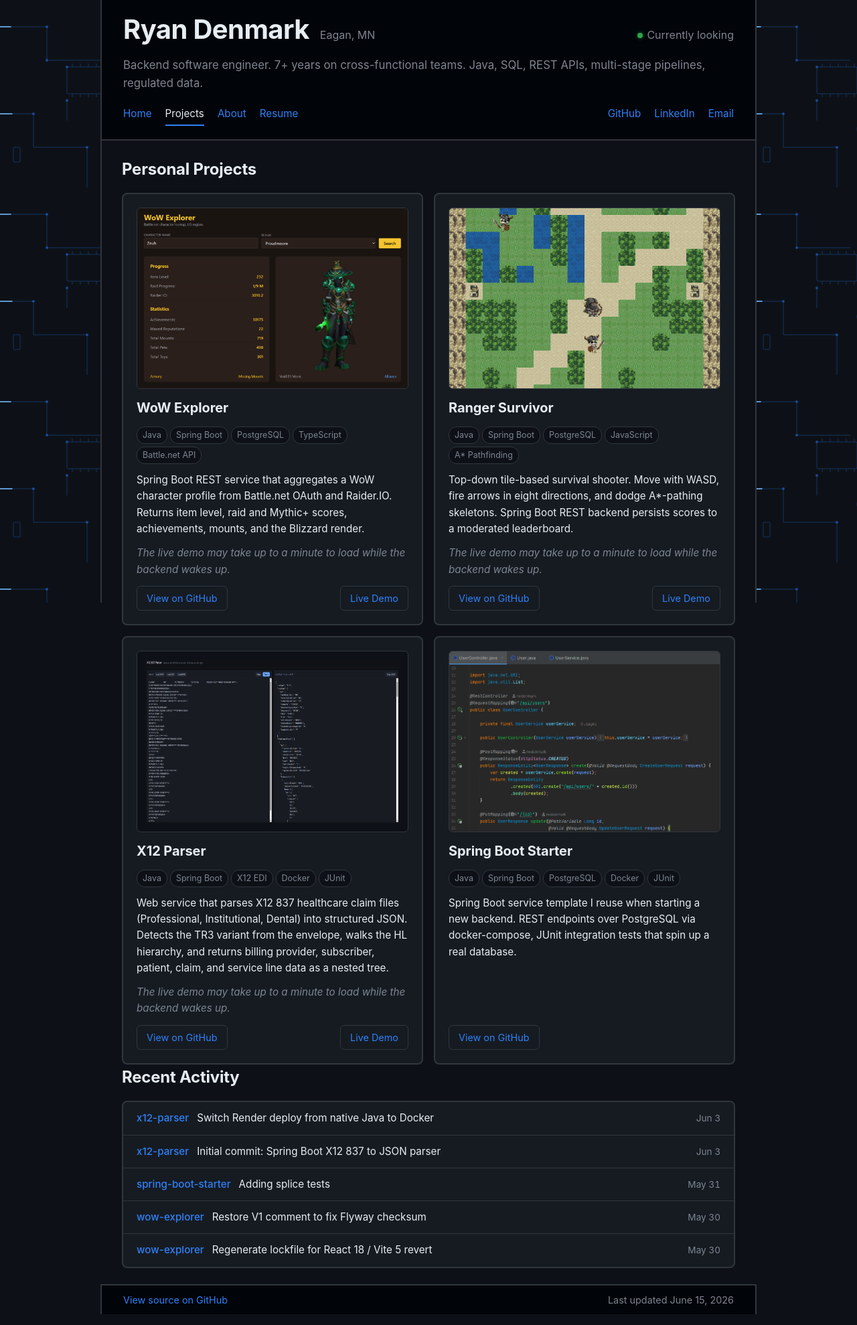
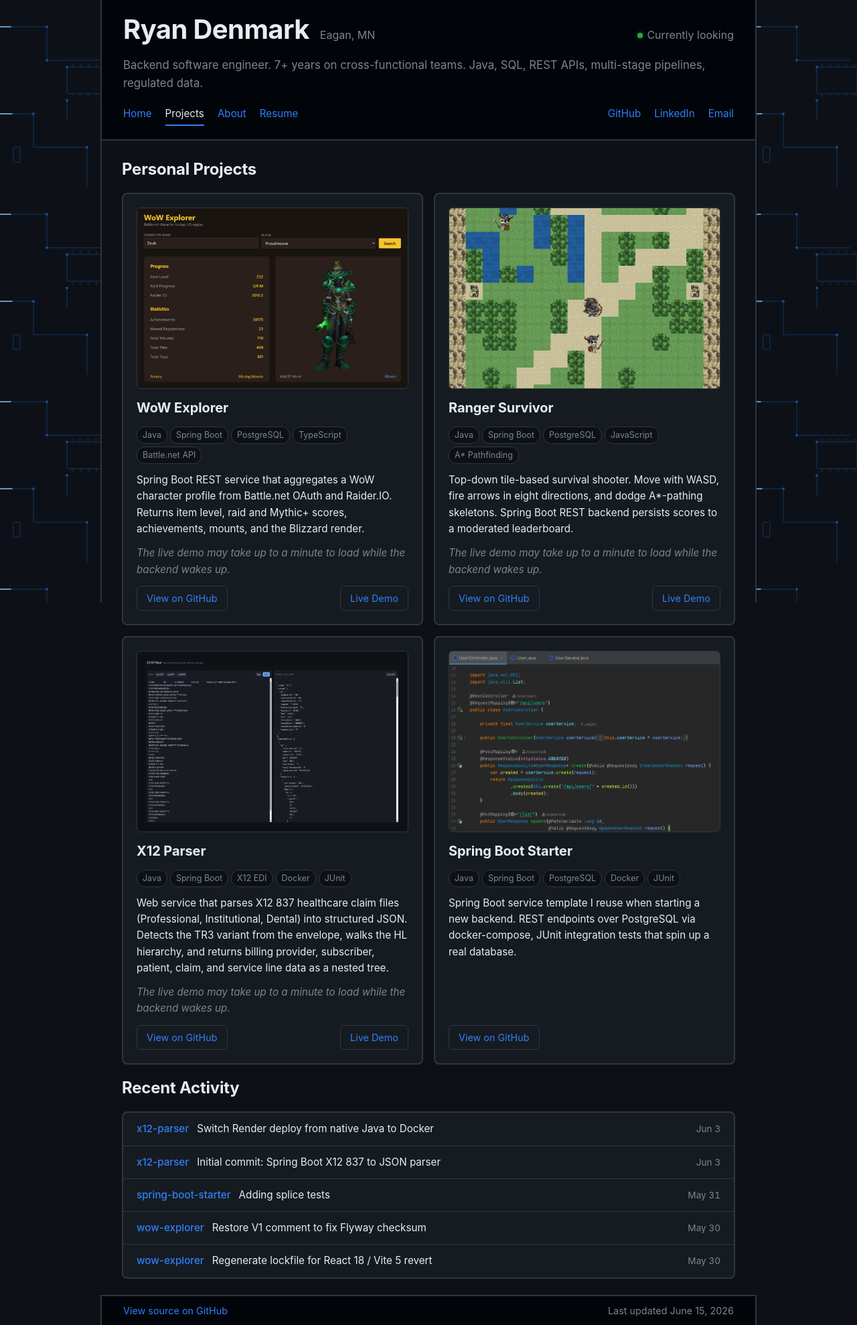
Before and after one commit to rwdenmark/rwdenmark.github.io, a Jekyll site: the page built from projects.html, in a window 1280 px wide. Shown: the whole page at 67% size. Built offline with Jekyll 4.4.1, drawn with Linux system fonts in a browser that asks for light colours.

Commit message:
Move Recent Activity to Projects page; equalize heading spacing; restore print CSS

```diff
--- a/assets/style.css
+++ b/assets/style.css
@@ -142,6 +142,8 @@
 .section-title { font-size: 1.5rem; font-weight: 700; margin: 0 0 16px; letter-spacing: -0.01em; }
 .section-title + p { margin-top: 0; }
 .section-title:not(:first-child) { margin-top: 32px; }
+/* Recent Activity heading (Projects page): equal gap above and below */
+#recent-commits .section-title { margin-top: 16px; margin-bottom: 16px; }
 
 /* testimonial + reference cards */
 .testimonial-card, .reference-card {
```
